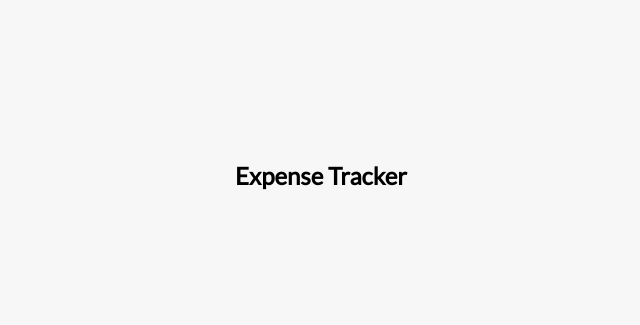
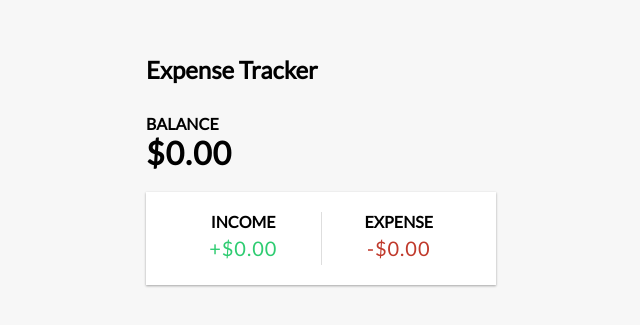
Before and after one commit to Arafat10/demo-expense-tracker, a React (Create React App) app: page / in a window 1280 px wide. Shown: the part 225-550 px from the top of the page, without its empty margins (319-959 px from the left). Built offline with nearby package versions, Linux system fonts and the light colour scheme.

Commit message:
income and balance

```diff
--- a/src/App.js
+++ b/src/App.js
@@ -1,9 +1,16 @@
 import './App.css';
 import { Header } from './components/Header';
+import { Balance } from './components/Balance';
+import { IncomeExpenses } from './components/IncomeExpenses';
+
 function App() {
   return (
     <div>
         <Header />
+        <div className="container">
+          <Balance />
+          <IncomeExpenses />
+        </div>
     </div>
   );
 }
--- /dev/null
+++ b/src/components/Balance.js
@@ -0,0 +1,10 @@
+import React from 'react'
+
+export const Balance = () => {
+  return (
+    <>
+    <h4>Balance</h4>
+    <h1 id="balance">$0.00</h1>
+    </>
+  )
+}
--- /dev/null
+++ b/src/components/IncomeExpenses.js
@@ -0,0 +1,16 @@
+import React from 'react'
+
+export const IncomeExpenses = () => {
+  return (
+    <div class="inc-exp-container">
+        <div>
+          <h4>Income</h4>
+          <p id="money-plus" class="money plus">+$0.00</p>
+        </div>
+        <div>
+          <h4>Expense</h4>
+          <p id="money-minus" class="money minus">-$0.00</p>
+        </div>
+      </div>
+  )
+}
```
